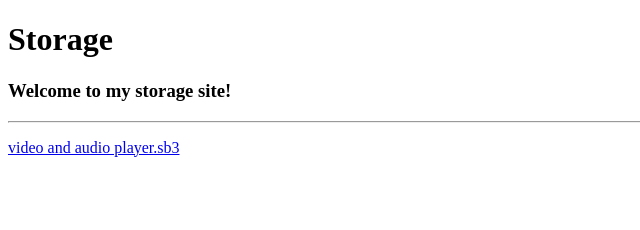
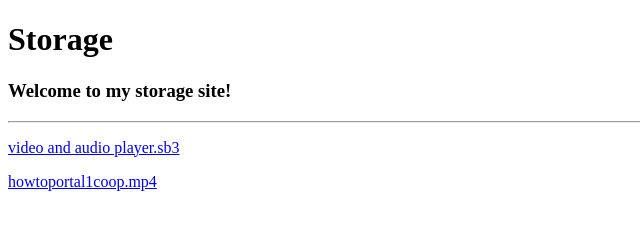
Before and after one commit to AppleiLev5s/storage, a plain HTML site: page index.html in a window 1280 px wide. Shown: the whole page, without its empty margins (0-640 px from the left). Drawn offline with Linux system fonts and the light colour scheme.

Commit message:
Update index.html

```diff
--- a/index.html
+++ b/index.html
@@ -11,6 +11,9 @@
 <p>
                <a href="/storage/video and audio player.sb3">video and audio player.sb3</a>
             </p>
+        <p>
+               <a href="/storage/howtoportal1coop.mp4">howtoportal1coop.mp4</a>
+            </p>
 
 
 
```
